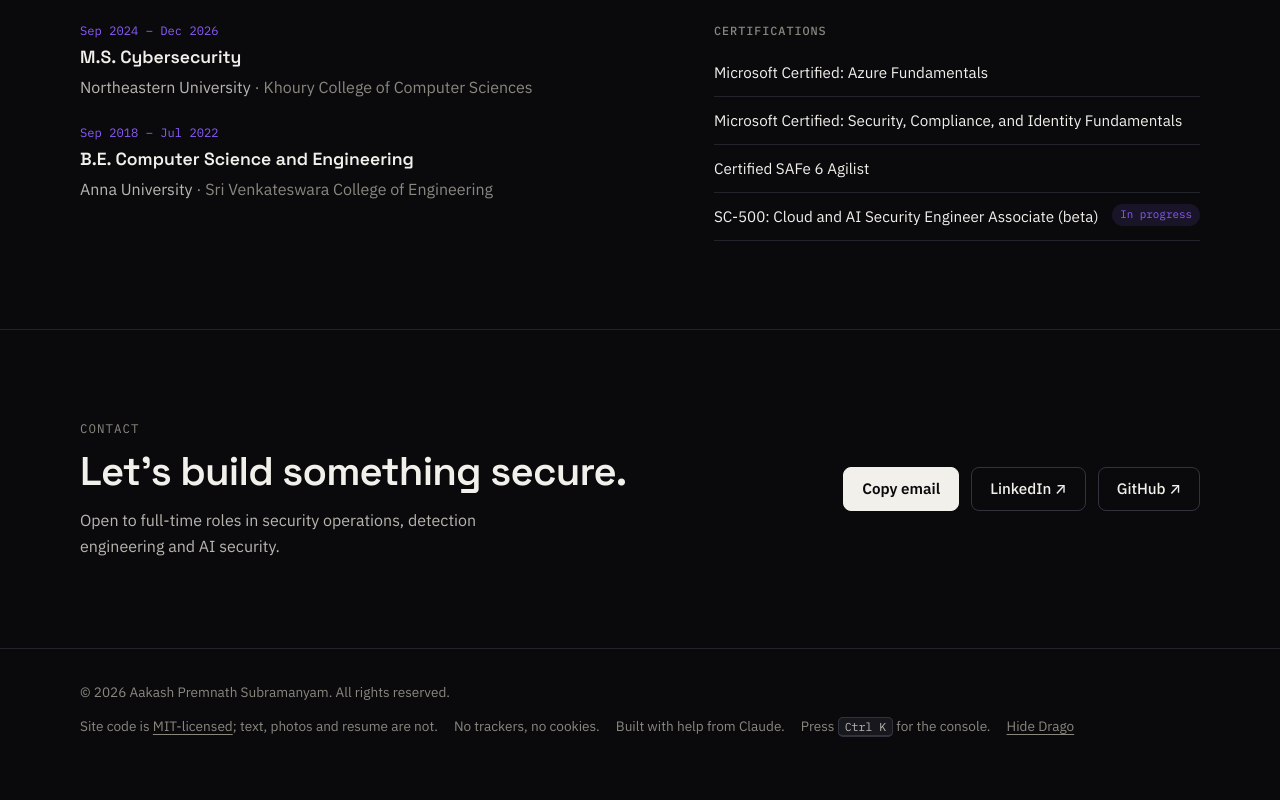
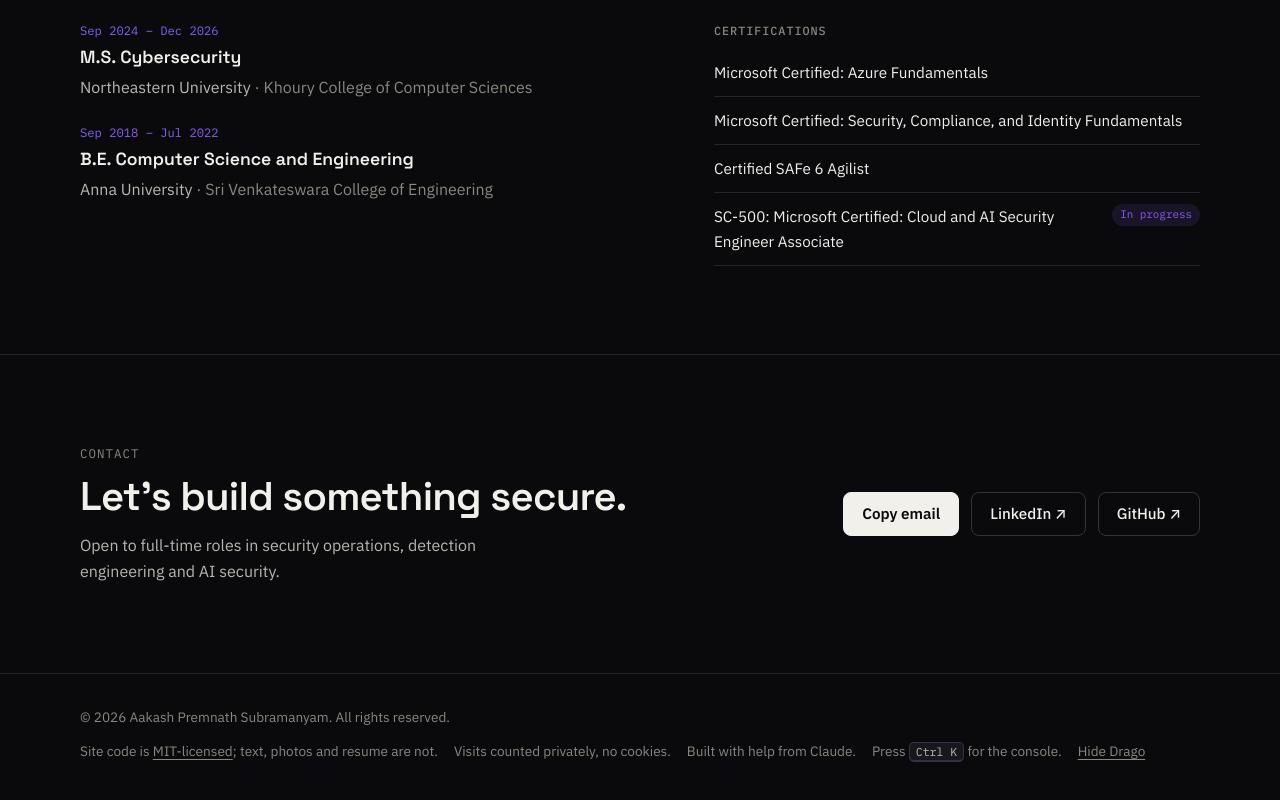
Before and after one commit to DragoBludvist/portfolio, a React (Vite) app: page / in a window 1280 px wide. Shown: the part 4077-4877 px from the top of the page. Built offline with nearby package versions, Linux system fonts and the light colour scheme.

Commit message:
Turn on privacy-friendly visit counting with GoatCounter

```diff
--- a/site.config.js
+++ b/site.config.js
@@ -5,7 +5,7 @@
 // 2. Put the code below, e.g. 'aakashpremnath'.
 // 3. Run `npm run sync:vercel` so the Vercel headers allow it too.
 // Leave it empty to turn counting off completely (nothing is loaded or sent).
-export const goatcounterCode = '';
+export const goatcounterCode = 'aakashpremnath';
 
 // Only lowercase letters, digits and hyphens are accepted, so the code can be
 // placed safely into a URL and the Content-Security-Policy.
--- a/src/data/profile.js
+++ b/src/data/profile.js
@@ -142,6 +142,5 @@ export const certifications = [
   { name: 'Microsoft Certified: Azure Fundamentals' },
   { name: 'Microsoft Certified: Security, Compliance, and Identity Fundamentals' },
   { name: 'Certified SAFe 6 Agilist' },
-  // As listed on the resume; confirm the exact exam name before relying on it.
-  { name: 'SC-500: Cloud and AI Security Engineer Associate (beta)', status: 'In progress' },
+  { name: 'SC-500: Microsoft Certified: Cloud and AI Security Engineer Associate', status: 'In progress' },
 ];
```
Also changed, not shown: public/llms.txt, vercel.json.
